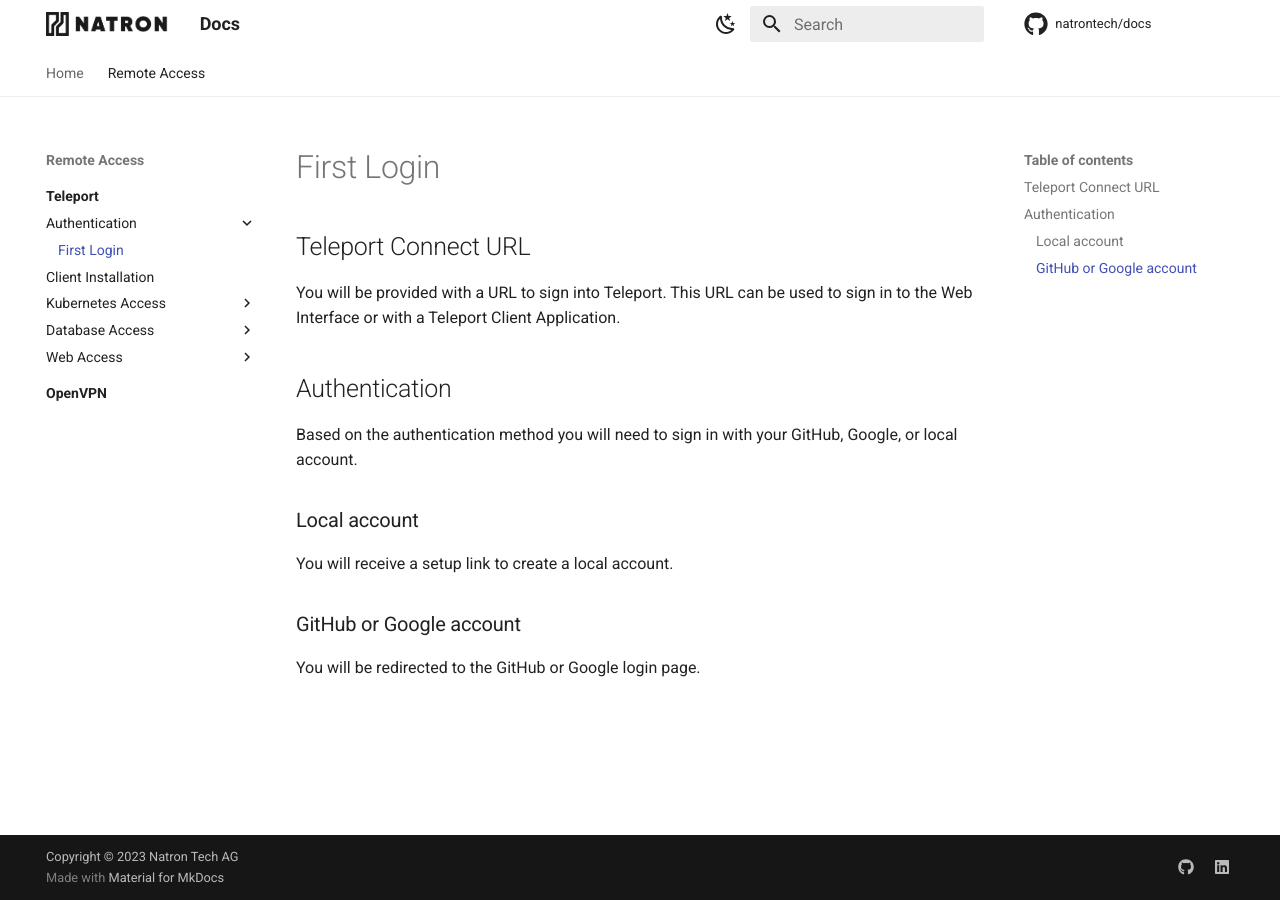
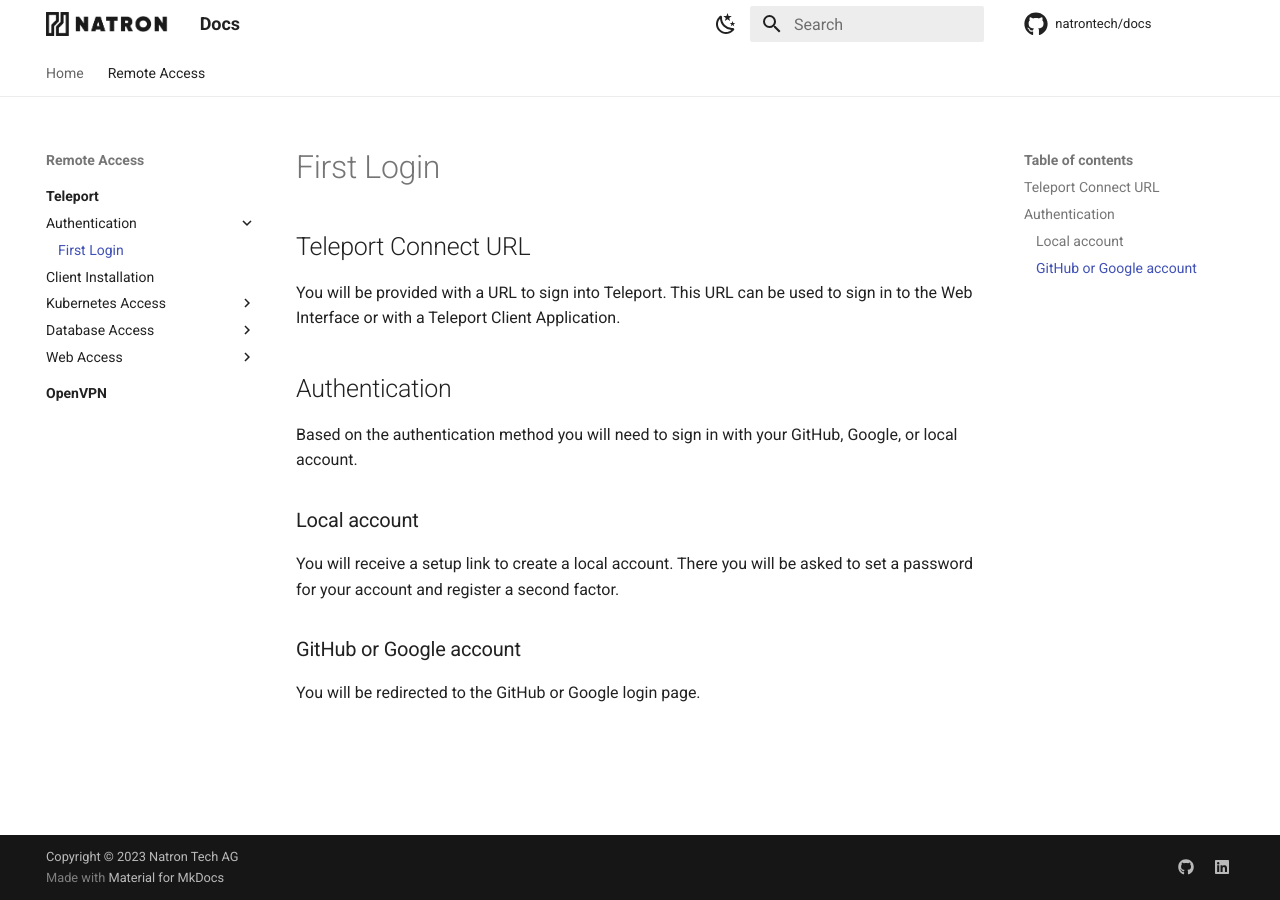
Before and after one commit to natrontech/docs, an MkDocs documentation site: the page built from docs/access/teleport/first-login.md, in a window 1280 px wide. Built offline with MkDocs 1.6.1 and Material for MkDocs 9.7.7, drawn with Linux system fonts in a browser that asks for light colours; comment, search, counter and statistics services are not loaded.

Commit message:
feat: adding more content 🚀
Signed-off-by: Sven Gerber <github@gerber.uno>

```diff
--- a/docs/access/teleport/first-login.md
+++ b/docs/access/teleport/first-login.md
@@ -12,6 +12,7 @@
 
 ### Local account
 You will receive a setup link to create a local account.
+There you will be asked to set a password for your account and register a second factor.
 
 ### GitHub or Google account
 You will be redirected to the GitHub or Google login page.
```
